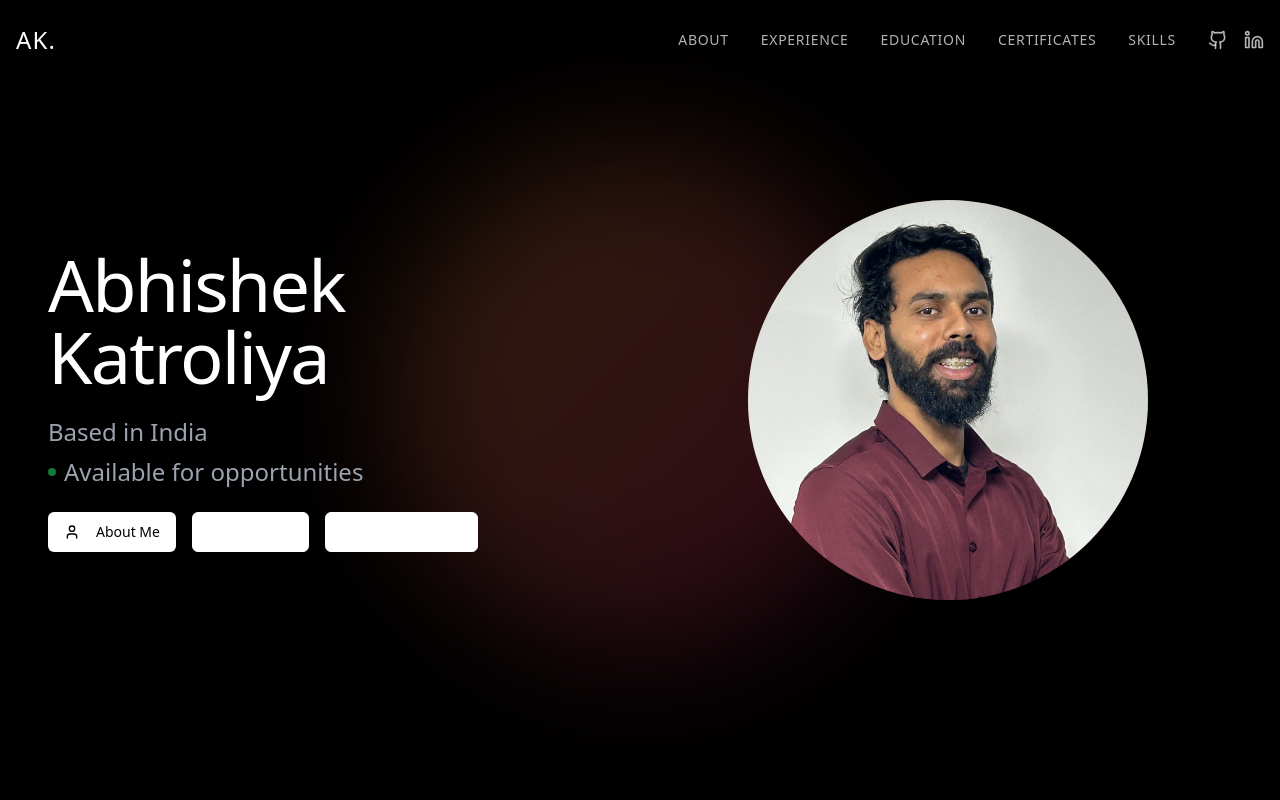
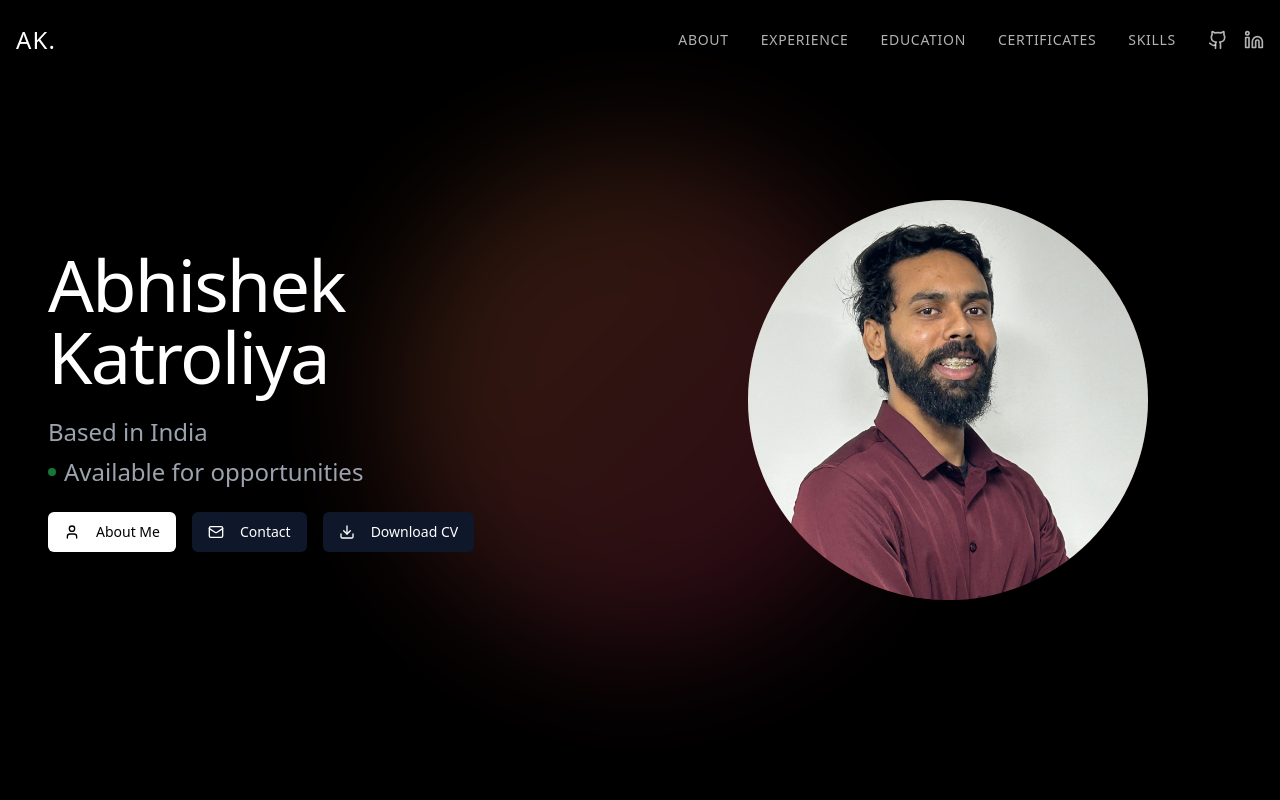
Before and after one commit to Abhishekkat/abhishek-katroliya, a React (Vite) app: page / in a window 1280 px wide. Shown: the top 800 px of the page. Built offline with nearby package versions, Linux system fonts and the light colour scheme.

Commit message:
Update Hero.tsx

```diff
--- a/src/components/Hero.tsx
+++ b/src/components/Hero.tsx
@@ -47,14 +47,12 @@ const Hero = () => {
               <User className="mr-2 h-4 w-4" /> About Me
             </Button>
             <Button
-              variant="outline"
               className="border-white text-white hover:bg-white/10 font-medium"
               onClick={scrollToContact}
             >
               <Mail className="mr-2 h-4 w-4" /> Contact
             </Button>
             <Button
-              variant="outline"
               className="border-white text-white hover:bg-white/10 font-medium"
               onClick={handleDownloadCV}
             >
```
